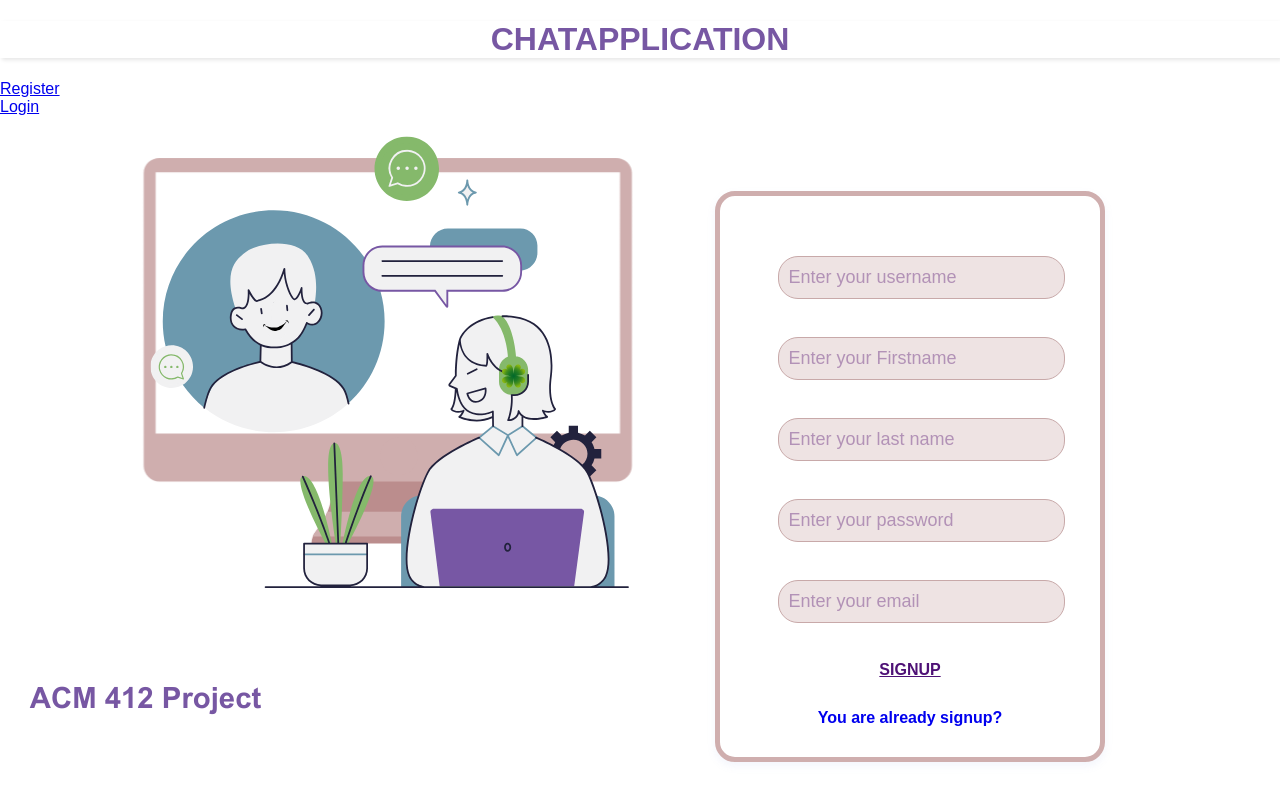
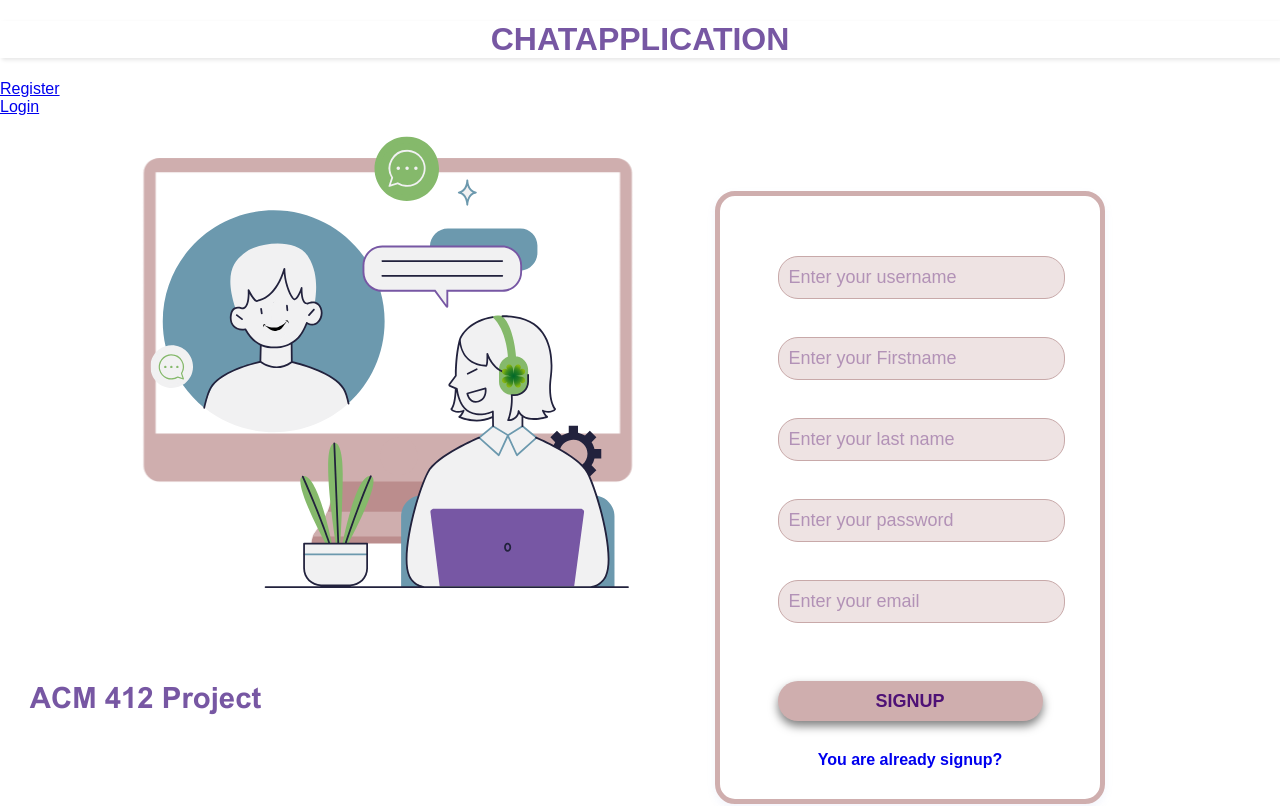
Before and after one commit to irosceto/my-django-frontend, a React (Create React App) app: page /register in a window 1280 px wide. Shown: the top 806 px of the page. Built offline with nearby package versions, Linux system fonts and the light colour scheme.

Commit message:
yonlendirme adresi degistirildi

```diff
--- a/src/signup.js
+++ b/src/signup.js
@@ -1,7 +1,6 @@
 import React, { useState } from 'react';
 import axios from 'axios';
 import './signup.css';
-import { useNavigate } from 'react-router-dom'; // useNavigate kancasını içe aktar
 import { Link } from 'react-router-dom';
 
 const SignUp = () => {
@@ -11,27 +10,28 @@ const SignUp = () => {
     const [email, setEmail] = useState('');
     const [first_name, setFirstName] = useState('');
     const [last_name, setLastName] = useState('');
-    const navigate = useNavigate(); // useNavigate kancasını kullanarak yönlendirme yap
 
-    const handleSubmit = async (e) => {
-        e.preventDefault();
-
+    const handleSignUp = async (e) => {
+        e.preventDefault(); // Formun varsayılan davranışını engelle
         try {
             const response = await axios.post('http://localhost:8000/api/register/', {
-                username: username,
-                password: password,
-                email: email,
-                first_name: first_name,
-                last_name: last_name
+                username,
+                password,
+                email,
+                first_name,
+                last_name
             });
-
-            console.log(response.data.message); // veya başka bir mesaj
-            // Başarılı kayıt olduktan sonra Login sayfasına yönlendirme
-            navigate('/login'); // '/login' URL'sine yönlendirme
-
-        } catch (error) {
-            setErrorMessage(error.response.data.error);
-            console.error('Error:', error);
+            // Başarılı kayıt durumunda yönlendirme yap
+            if (response.status === 200) {
+                window.location.href = "/home"; // Yönlendirme
+            }
+        }
+        catch (error) {
+            if (error.response.status === 400) {
+                setErrorMessage(error.response.data.message); // Sunucudan dönen özel hata mesajını göster
+            } else {
+                setErrorMessage("An error occurred. Please try again later."); // Diğer hata durumlarında genel bir mesaj göster
+            }
         }
     };
 
@@ -40,30 +40,28 @@ const SignUp = () => {
             <div className="card-body">
                 <div className="all_elements">
                     <div className="form-outer">
-                        <form id="form-input" onSubmit={handleSubmit}>
+                        <form id="form-input" onSubmit={handleSignUp}>
                             <i className="fa-solid fa-user"></i>
-                            <input type="text" name="username" placeholder="Enter your username" value={username} onChange={(e) => setUsername(e.target.value)} />
-                            <br/>
+                            <input type="text" name="username" placeholder="Enter your username" onChange={(e) => setUsername(e.target.value)} />
+                            <br />
                             <i className="fa-solid fa-user"></i>
-                            <input type="text" name="first_name" placeholder="Enter your Firstname" value={first_name} onChange={(e) => setFirstName(e.target.value)} />
-                            <br/>
+                            <input type="text" name="first_name" placeholder="Enter your Firstname" onChange={(e) => setFirstName(e.target.value)} />
+                            <br />
                             <i className="fa-solid fa-user"></i>
-                            <input type="text" name="last_name" placeholder="Enter your last name" value={last_name} onChange={(e) => setLastName(e.target.value)} />
-                            <br/>
+                            <input type="text" name="last_name" placeholder="Enter your last name" onChange={(e) => setLastName(e.target.value)} />
+                            <br />
                             <i className="fa-solid fa-lock"></i>
-                            <input type="password" name="password" placeholder="Enter your password" value={password} onChange={(e) => setPassword(e.target.value)} />
-                            <br/>
-                            <i className="fa-solid fa-envelope"></i>
-                            <input type="email" name="email" placeholder="Enter your email" value={email} onChange={(e) => setEmail(e.target.value)} />
-                            <br/>
-                            <Link to="/login" className="login">SIGNUP</Link>
-                            {/*<button type="submit" className="login" id="login-form-submit">SIGNUP</button>*/}{/*butonu çalıştıramadığım için link formatında yaptım*/}
+                            <input type="password" name="password" placeholder="Enter your password" onChange={(e) => setPassword(e.target.value)} />
+                            <br />
+                            <input type="email" name="email" placeholder="Enter your email" onChange={(e) => setEmail(e.target.value)} />
+                            <br />
+                            <input type="submit" className="login" value="SIGNUP" id="login-form-submit" />
                         </form>
                     </div>
                     <div className="login">
-                        <a className="login_button" href="login/">
+                        <Link className="login_button" to="/home">
                             You are already signup?
-                        </a>
+                        </Link>
                     </div>
                 </div>
             </div>
```
